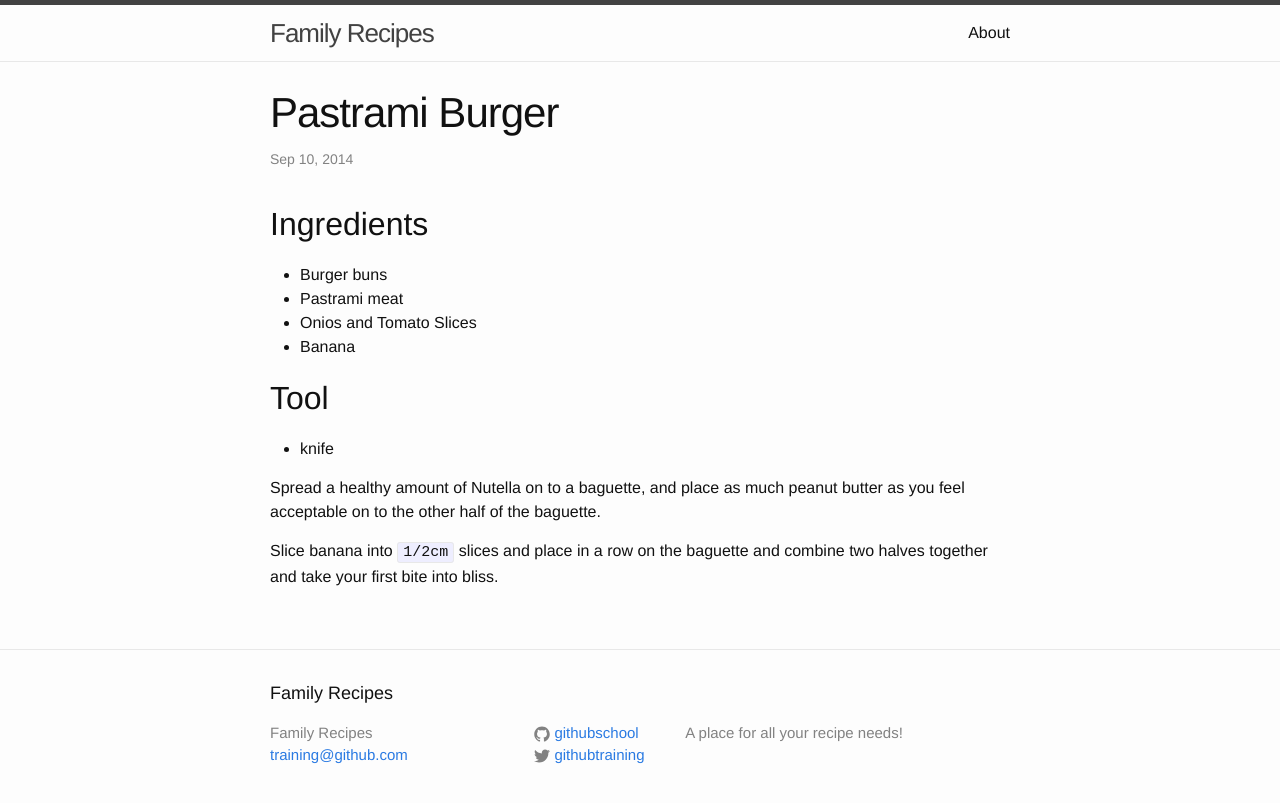
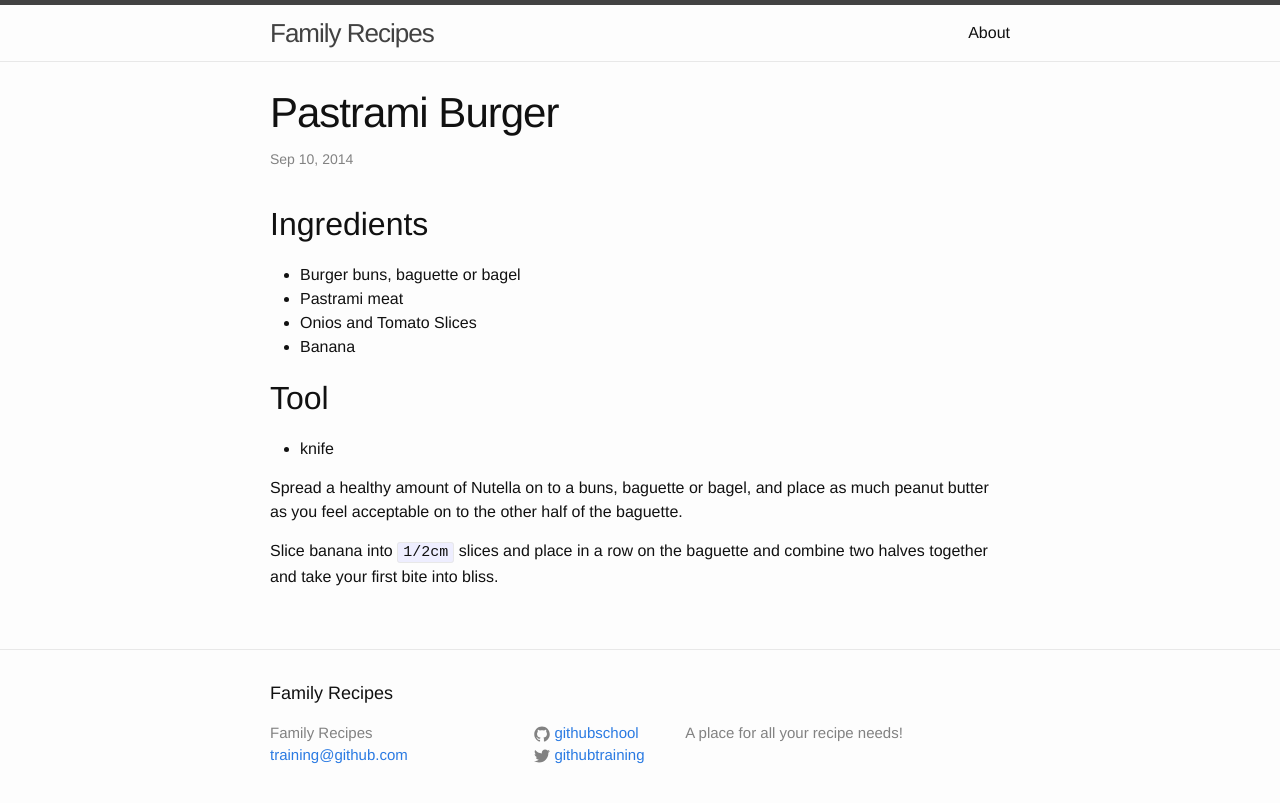
Before and after one commit to githubteacher/feb-recipes, a Jekyll site: the page built from _posts/2014-09-10-Pastrami-burger.md, in a window 1280 px wide. Shown: the top 803 px of the page. Built offline with Jekyll 4.4.1, drawn with Linux system fonts in a browser that asks for light colours.

Commit message:
Update 2014-09-10-Pastrami-burger.md

```diff
--- a/_posts/2014-09-10-Pastrami-burger.md
+++ b/_posts/2014-09-10-Pastrami-burger.md
@@ -8,7 +8,7 @@ categories: entree
 
 
 ## Ingredients
-- Burger buns
+- Burger buns, baguette or bagel
 - Pastrami meat
 - Onios and Tomato Slices
 - Banana
@@ -16,6 +16,6 @@ categories: entree
 ## Tool
  - knife
 
-Spread a healthy amount of Nutella on to a baguette, and place as much peanut butter as you feel acceptable on to the other half of the baguette.
+Spread a healthy amount of Nutella on to a  buns, baguette or bagel, and place as much peanut butter as you feel acceptable on to the other half of the baguette.
 
 Slice banana into `1/2cm` slices and place in a row on the baguette and combine two halves together and take your first bite into bliss.
```
